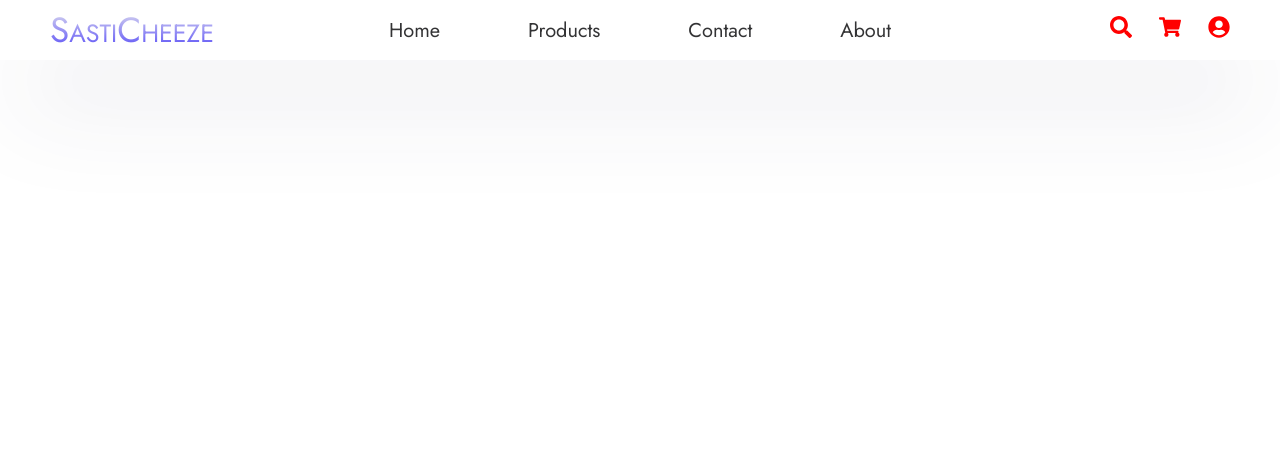
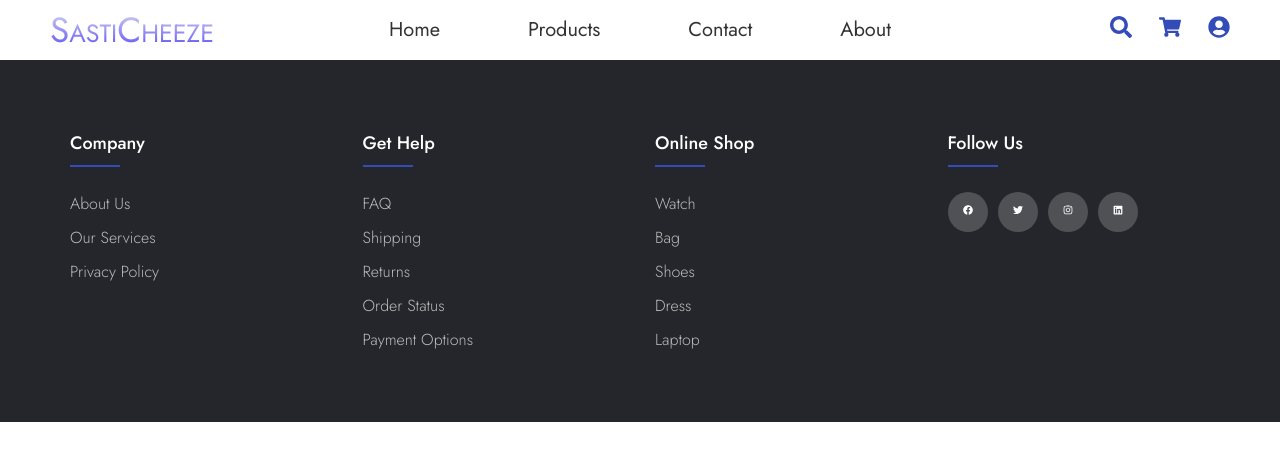
Before and after one commit to iamvaiibhav19/Ecommerce, a React (Create React App) app in the folder frontend/: page / in a window 1280 px wide. Shown: the top 460 px of the page. Built offline with nearby package versions, Linux system fonts and the light colour scheme.

Commit message:
made footer

```diff
--- a/frontend/package.json
+++ b/frontend/package.json
@@ -45,5 +45,8 @@
       "last 1 firefox version",
       "last 1 safari version"
     ]
+  },
+  "devDependencies": {
+    "node-sass": "^7.0.1"
   }
 }
--- a/frontend/public/index.html
+++ b/frontend/public/index.html
@@ -24,7 +24,7 @@
       work correctly both with client-side routing and a non-root public URL.
       Learn how to configure a non-root public URL by running `npm run build`.
     -->
-    <title>React App</title>
+    <title>Sasti Cheeze</title>
   </head>
   <body>
     <noscript>You need to enable JavaScript to run this app.</noscript>
--- a/frontend/src/App.js
+++ b/frontend/src/App.js
@@ -1,12 +1,14 @@
 import "./App.css";
 import React from "react";
-import Navbar from "./components/layout/Navbar.js";
+import Navbar from "./components/layout/Header/Navbar.js";
+import Footer from "./components/layout/Footer/Footer.js";
 import { BrowserRouter as Router } from "react-router-dom";
 
 function App() {
   return (
     <Router>
       <Navbar />
+      <Footer />
     </Router>
   );
 }
--- /dev/null
+++ b/frontend/src/components/layout/Footer/Footer.js
@@ -0,0 +1,87 @@
+import React from "react";
+import "./Footer.scss";
+import { FaFacebook, FaTwitter, FaInstagram, FaLinkedin } from "react-icons/fa";
+
+const Footer = () => {
+  return (
+    <footer class="footer">
+      <div class="container">
+        <div class="row">
+          <div class="footer-col">
+            <h4>company</h4>
+            <ul>
+              <li>
+                <a href="#">about us</a>
+              </li>
+              <li>
+                <a href="#">our services</a>
+              </li>
+              <li>
+                <a href="#">privacy policy</a>
+              </li>
+            </ul>
+          </div>
+          <div class="footer-col">
+            <h4>get help</h4>
+            <ul>
+              <li>
+                <a href="#">FAQ</a>
+              </li>
+              <li>
+                <a href="#">shipping</a>
+              </li>
+              <li>
+                <a href="#">returns</a>
+              </li>
+              <li>
+                <a href="#">order status</a>
+              </li>
+              <li>
+                <a href="#">payment options</a>
+              </li>
+            </ul>
+          </div>
+          <div class="footer-col">
+            <h4>online shop</h4>
+            <ul>
+              <li>
+                <a href="#">watch</a>
+              </li>
+              <li>
+                <a href="#">bag</a>
+              </li>
+              <li>
+                <a href="#">shoes</a>
+              </li>
+              <li>
+                <a href="#">dress</a>
+              </li>
+              <li>
+                <a href="#">laptop</a>
+              </li>
+            </ul>
+          </div>
+          <div class="footer-col">
+            <h4>follow us</h4>
+            <div class="social-links">
+              <a href="#">
+                <FaFacebook />
+              </a>
+              <a href="#">
+                <FaTwitter />
+              </a>
+              <a href="#">
+                <FaInstagram />
+              </a>
+              <a href="#">
+                <FaLinkedin />
+              </a>
+            </div>
+          </div>
+        </div>
+      </div>
+    </footer>
+  );
+};
+
+export default Footer;
--- /dev/null
+++ b/frontend/src/components/layout/Footer/Footer.scss
@@ -0,0 +1,94 @@
+@import url("https://fonts.googleapis.com/css2?family=Poppins:wght@300;400;500;600;700&display=swap");
+body {
+  line-height: 1.5;
+  //   font-family: "Poppins", sans-serif;
+}
+* {
+  margin: 0;
+  padding: 0;
+  box-sizing: border-box;
+}
+.container {
+  max-width: 1170px;
+  margin: auto;
+}
+.row {
+  display: flex;
+  flex-wrap: wrap;
+}
+ul {
+  list-style: none;
+}
+.footer {
+  background-color: #24262b;
+  padding: 70px 0;
+}
+.footer-col {
+  width: 25%;
+  padding: 0 15px;
+}
+.footer-col h4 {
+  font-size: 18px;
+  color: #ffffff;
+  text-transform: capitalize;
+  margin-bottom: 35px;
+  font-weight: 500;
+  position: relative;
+}
+.footer-col h4::before {
+  content: "";
+  position: absolute;
+  left: 0;
+  bottom: -10px;
+
+  background-color: #344cb7;
+  height: 2px;
+  box-sizing: border-box;
+  width: 50px;
+}
+.footer-col ul li:not(:last-child) {
+  margin-bottom: 10px;
+}
+.footer-col ul li a {
+  font-size: 16px;
+  text-transform: capitalize;
+  color: #ffffff;
+  text-decoration: none;
+  font-weight: 300;
+  color: #bbbbbb;
+  display: block;
+  transition: all 0.3s ease;
+}
+.footer-col ul li a:hover {
+  color: #ffffff;
+  padding-left: 8px;
+}
+.footer-col .social-links a {
+  display: inline-block;
+  height: 40px;
+  width: 40px;
+  background-color: rgba(255, 255, 255, 0.2);
+  margin: 0 10px 10px 0;
+  text-align: center;
+  line-height: 40px;
+  border-radius: 50%;
+  color: #ffffff;
+  transition: all 0.5s ease;
+}
+.footer-col .social-links a:hover {
+  color: #24262b;
+  background-color: #ffffff;
+}
+
+/*responsive*/
+@media (max-width: 767px) {
+  .footer-col {
+    width: 50%;
+    margin-bottom: 30px;
+  }
+}
+@media (max-width: 574px) {
+  .footer-col {
+    width: 100%;
+  }
+}
--- a/frontend/src/components/layout/Navbar.js
+++ b/frontend/src/components/layout/Header/Navbar.js
@@ -1,4 +1,4 @@
-import "./Navbar.css";
+import "./Navbar.scss";
 import React, { useState } from "react";
 import { FaSearch, FaUserCircle, FaShoppingCart } from "react-icons/fa";
 import { GiHamburgerMenu } from "react-icons/gi";
--- a/frontend/src/components/layout/Navbar.css
+++ b/frontend/src/components/layout/Header/Navbar.scss
@@ -79,7 +79,7 @@ li {
   font-weight: 400;
   text-transform: uppercase;
   background: -webkit-linear-gradient(#eee, rgb(69, 57, 248));
-  -webkit-background-clip: text;
+  background-clip: text;
   -webkit-text-fill-color: transparent;
 }
 
@@ -112,36 +112,15 @@ li {
 }
 
 .searchIcon {
-  color: red;
+  color: #344cb7;
 }
 
 .cartIcon {
-  color: red;
+  color: #344cb7;
 }
 
 .userIcon {
-  color: red;
-}
-
-/* hero section   */
-
-.hero-section {
-  height: 80vh;
-  display: flex;
-  justify-content: center;
-  align-items: center;
-  flex-direction: column;
-}
-
-.hero-section p {
-  font-size: 3rem;
-  text-transform: capitalize;
-}
-
-.hero-section h1 {
-  font-size: 5rem;
-  text-transform: uppercase;
-  text-align: center;
+  color: #344cb7;
 }
 
 /* responsive css style  */
@@ -189,8 +168,8 @@ li {
     padding-left: 3rem;
     transition: all 2s linear;
     transform-origin: top;
-    box-shadow: rgba(50, 50, 93, 0.25) 0px 50px 100px -20px,
-      rgba(0, 0, 0, 0.3) 0px 30px 60px -30px;
+    // box-shadow: rgba(50, 50, 93, 0.25) 0px 50px 100px -20px,
+    //   rgba(0, 0, 0, 0.3) 0px 30px 60px -30px;
   }
 
   .mobile-menu-link ul {
```
